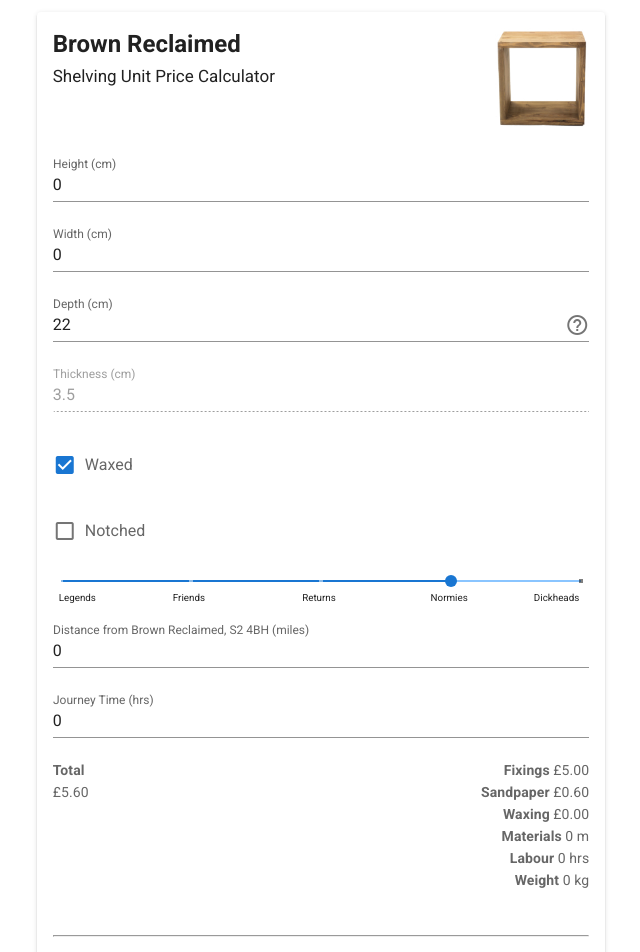
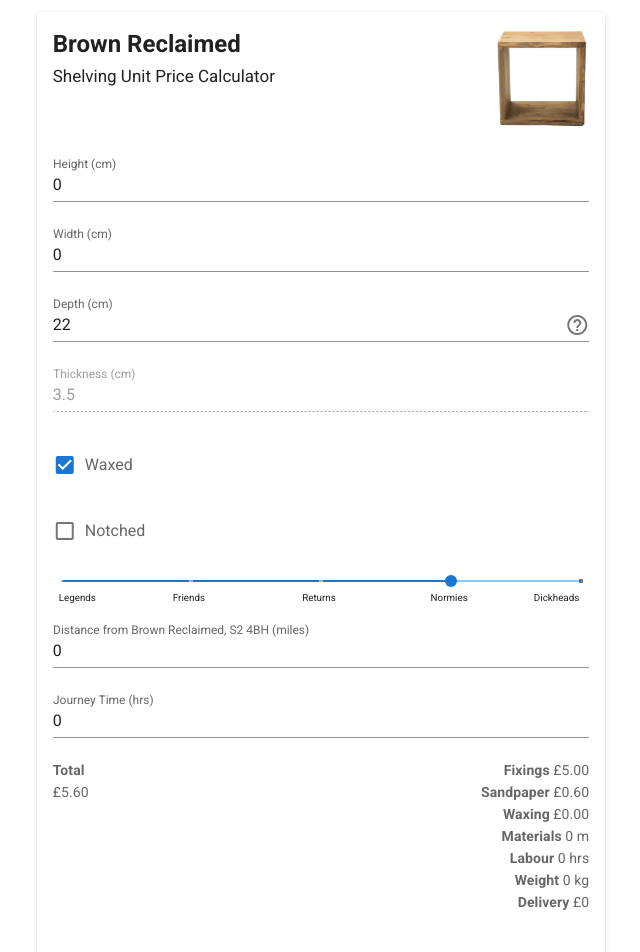
Before and after one commit to saifmode/browncalc, a Nuxt app: page / in a window 1280 px wide. Shown: the top 952 px of the page, without its empty margins (319-959 px from the left). Built offline with nearby package versions, Linux system fonts and the light colour scheme.

Commit message:
Include delivery report

```diff
--- a/components/BRReport.vue
+++ b/components/BRReport.vue
@@ -48,6 +48,8 @@ export default {
 				labour: 15,
 				notchLt: 30,
 				notchGt: 50,
+				petrol: 0.4,
+				vanHire: 40,
 			},
 			markup: 1.3,
 		};
@@ -57,13 +59,13 @@ export default {
 		 * Costs
 		 */
 		boardsCost() {
-			return this.costs.boards * this.boardsLength;
+			return this.costs.boards * this.boards;
 		},
 		fixingsCost() {
 			return this.costs.fixings + this.costs.fixings * Math.floor(this.fields.width.value / 100)
 		},
 		sandpaperCost() {
-			return this.costs.sandpaper + this.costs.sandpaper * this.boardsLength;
+			return this.costs.sandpaper + this.costs.sandpaper * Math.floor(this.boardsLengthCm / 100);
 		},
 		labourCost() {
 			return this.costs.labour * this.labourHours;
@@ -77,10 +79,16 @@ export default {
 		},
 		waxedCost() {
 			if (this.fields.waxed.value) {
-				return this.boardsLength;
+				return this.boardsArea;
 			}
 
 			return 0;
+		},
+		deliveryCost() {
+			return (
+				this.fields.distance.value * this.costs.petrol
+				+ this.fields.journeyTime.value * this.costs.vanHire
+			);
 		},
 		totalCost() {
 			const total = (
@@ -101,29 +109,33 @@ export default {
 		/**
 		 * Other outputs
 		 */
-		boardsLength() {
-			return Math.ceil(
-				(
-					(this.fields.height.value * 2)
-					+ (this.fields.width.value * 8)
-				)
-				/ 100
-			)
+		boardsLengthCm() {
+			return (
+				this.fields.height.value * 2
+				+ this.fields.width.value * 8
+			);
+		},
+		boards() {
+			return Math.ceil(this.boardsLengthCm / 100);
 		},
 		boardsArea() {
-			if (this.fields.depth.value <= 22) {
-				return this.boardsLength;
-			} else if (this.fields.depth.value > 22 && this.fields.depth.value <= 32) {
-				return this.boardsLength * 1.5;
-			} else if (this.fields.depth.value > 32) {
-				return this.boardsLength * 2;
-			};
+			let area = this.boardsLengthCm;
+
+			if (this.fields.depth.value > 22 && this.fields.depth.value <= 32) {
+				area *= 1.5;
+			}
+
+			if (this.fields.depth.value > 32) {
+				area *= 2;
+			}
+
+			return Math.ceil(area / 100);
 		},
 		weight() {
-			return this.boardsLength * 1.1;
+			return Math.floor(this.boardsLengthCm / 100) * 1.1;
 		},
 		labourHours() {
-			let hours = this.boardsLength;
+			let hours = this.boards;
 
 			if (this.fields.waxed.value) {
 				hours += Math.ceil(this.boardsArea / 10);
@@ -175,7 +187,7 @@ export default {
 						label: 'm',
 						prepend: false,
 					},
-					value: this.boardsLength,
+					value: this.boards,
 				},
 				labour: {
 					label: 'Labour',
@@ -192,6 +204,14 @@ export default {
 						prepend: false,
 					},
 					value: Math.round(this.weight * 100) / 100,
+				},
+				delivery: {
+					label: 'Delivery',
+					unit: {
+						label: '£',
+						prepend: true,
+					},
+					value: this.deliveryCost,
 				}
 			}
 		}
```
